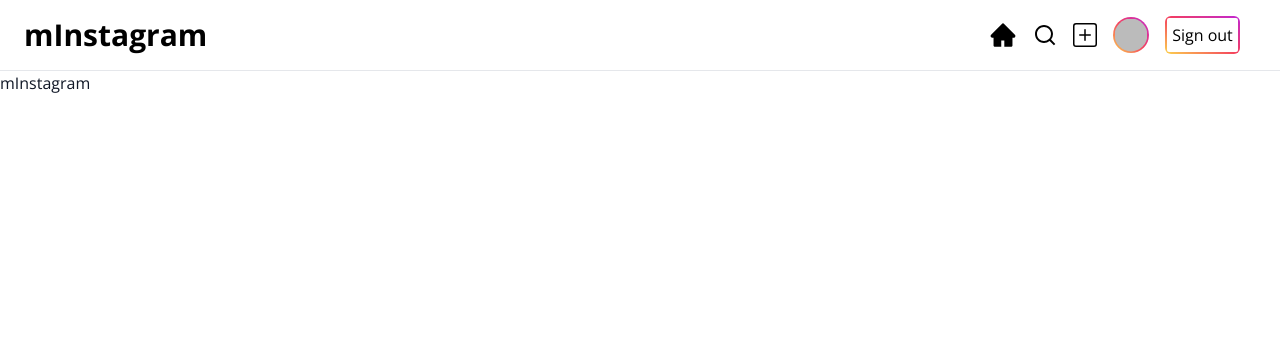
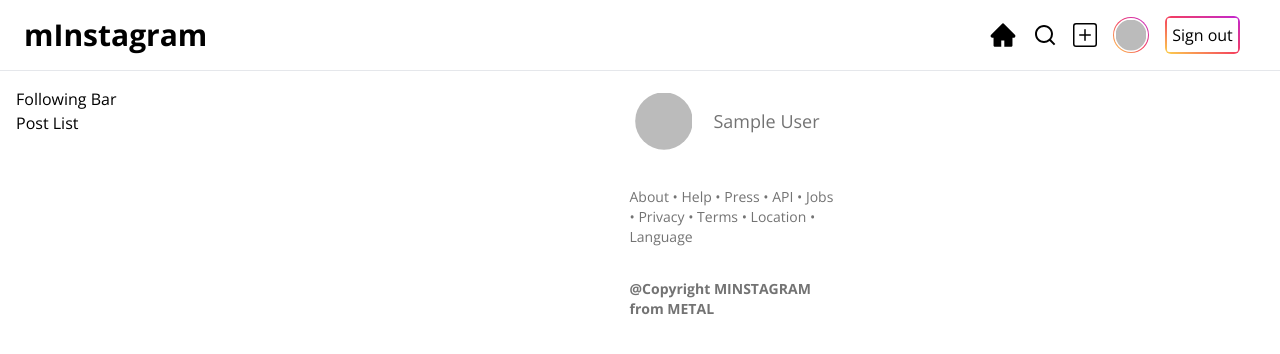
Before and after one commit to MinJeung-Kim/mInstagram, a Next.js app: page / in a window 1280 px wide. Shown: the top 354 px of the page. Built offline with nearby package versions, Linux system fonts and the light colour scheme; no server answers; sample sign-in values are in the browser's storage.

Commit message:
Add: SideBar Component - CSS Function

```diff
--- a/src/app/page.tsx
+++ b/src/app/page.tsx
@@ -1,3 +1,25 @@
-export default function Home() {
-  return <h1 className="text-gray-900">mInstagram</h1>;
+import FollowingBar from "@/components/FollowingBar";
+import PostList from "@/components/PostList";
+import SideBar from "@/components/SideBar";
+import { getServerSession } from "next-auth";
+import { authOptions } from "./api/auth/[...nextauth]/route";
+import { redirect } from "next/navigation";
+
+export default async function HomePage() {
+  const session = await getServerSession(authOptions);
+  const user = session?.user;
+
+  if (!user) {
+    redirect("/auth/signin");
+  }
+
+  return (
+    <section className="w-full flex flex-col md:flex-row max-w-[850px] p-4">
+      <div className="w-full basis-3/4">
+        <FollowingBar />
+        <PostList />
+      </div>
+      <div className="basis-1/4"><SideBar user={user} /></div>
+    </section>
+  );
 }
--- a/src/components/Avatar.tsx
+++ b/src/components/Avatar.tsx
@@ -1,10 +1,18 @@
-type Props = { image?: string | null };
+type Props = {
+  image?: string | null;
+  size?: "small" | "normal";
+  highlight?: boolean;
+};
 
-export default function Avatar({ image }: Props) {
+export default function Avatar({
+  image,
+  size = "normal",
+  highlight = false,
+}: Props) {
   return (
-    <div className="w-9 h-9 rounded-full bg-gradient-to-bl from-fuchsia-600 via-rose-500 to-amber-300">
+    <div className={getContainerStyle(size, highlight)}>
       <img
-        className="rounded-full p-[0.1rem]"
+        className={`bg-white rounded-full ${getImageSizeStyle(size)}`}
         alt="user profile"
         src={image ?? undefined}
         // 외부 이미지 링크 사용시 x박스 방지
@@ -13,3 +21,19 @@ export default function Avatar({ image }: Props) {
     </div>
   );
 }
+
+function getContainerStyle(size: string, highlight: boolean): string {
+  const baseStyle = "rounded-full flex justify-center items-center";
+  const highlightStyle = highlight
+    ? "bg-gradient-to-bl from-fuchsia-600 via-rose-500 to-amber-300"
+    : "";
+  const sizeStyle = size === "small" ? "w-9 h-9" : "w-[68px] h-[68px]";
+
+  return `${baseStyle} ${highlightStyle} ${sizeStyle}`;
+}
+
+function getImageSizeStyle(size: string): string {
+  return size === "small"
+    ? "w-[34px] h-[34px] p-[0.1rem]"
+    : "w-16 h-16 p-[0.2rem]";
+}
--- /dev/null
+++ b/src/components/FollowingBar.tsx
@@ -0,0 +1,4 @@
+export default function FollowingBar() {
+
+return <p>Following Bar</p>;
+}
--- a/src/components/Navbar.tsx
+++ b/src/components/Navbar.tsx
@@ -39,7 +39,7 @@ export default function Navbar() {
           {user && (
             <li>
               <Link href={`/user/${user.username}`}>
-                <Avatar image={user.image} />
+                <Avatar image={user.image}  size="small" highlight/>
               </Link>
             </li>
           )}
--- /dev/null
+++ b/src/components/PostList.tsx
@@ -0,0 +1,4 @@
+export default function PostList() {
+
+return <p>Post List</p>;
+}
--- /dev/null
+++ b/src/components/SideBar.tsx
@@ -0,0 +1,27 @@
+import { User } from "@/model/user";
+import Avatar from "./Avatar";
+
+type Props = {
+  user: User;
+};
+
+export default function SideBar({ user: { name, username, image } }: Props) {
+  return (
+    <>
+      <div className="flex items-center">
+        {image && <Avatar image={image} />}
+        <div className="ml-4">
+          <p className="font-bold">{username}</p>
+          <p className="text-lg text-neutral-500 leading-4">{name}</p>
+        </div>
+      </div>
+      <p className="text-sm text-neutral-500 mt-8">
+        About • Help • Press • API • Jobs • Privacy • Terms • Location •
+        Language
+      </p>
+      <p className="font-bold text-sm mt-8 text-neutral-500">
+        @Copyright MINSTAGRAM from METAL
+      </p>
+    </>
+  );
+}
--- /dev/null
+++ b/src/model/user.ts
@@ -0,0 +1,6 @@
+export type User = {
+  name: string;
+  username: string;
+  email: string;
+  image?: string;
+};
--- a/src/types/next-auth.d.ts
+++ b/src/types/next-auth.d.ts
@@ -1,12 +1,13 @@
-
 // next-auth에 기본적으로 정의되어 있는 파일 (next-auth.d.ts)
-import NextAuth, { DefaultSession } from "next-auth";
+import { User } from "@/model/user";
+// import NextAuth, { DefaultSession } from "next-auth";
 
 // next-auth에서 사용하는 모듈 이름에 타입 재 정의
 declare module "next-auth" {
   interface Session {
-    user: {
-      username: string;
-    } & DefaultSession["user"];
+    // user: {
+    //   username: string;
+    // } & DefaultSession["user"];
+    user: User;
   }
 }
```
